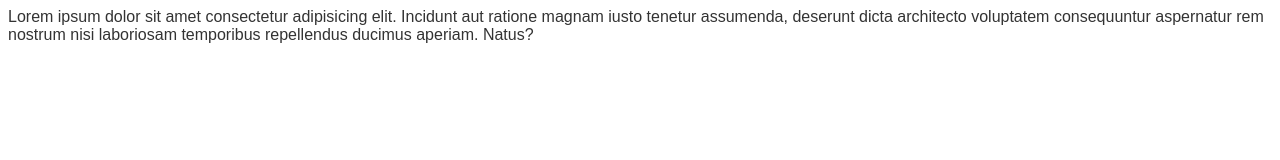
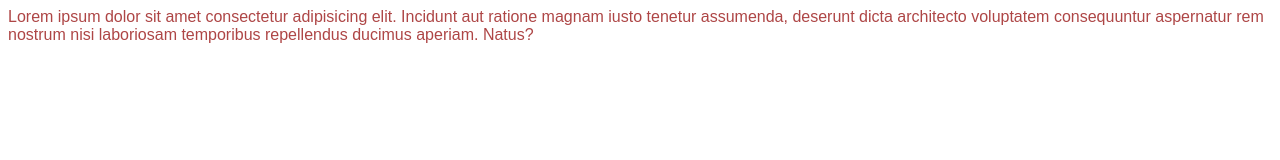
Before and after one commit to andrerossettilucca-wq/aulahtmlcss1ano, a plain HTML site: page home.html in a window 1280 px wide. Drawn offline with Linux system fonts and the light colour scheme.

Commit message:
trocar cor da fonte

```diff
--- a/home.html
+++ b/home.html
@@ -7,7 +7,7 @@
     <style>
         body{
             font-family: Arial, Helvetica, sans-serif;
-            color: #333;
+            color: #ae4646;
         }
     </style>
 </head>
```
